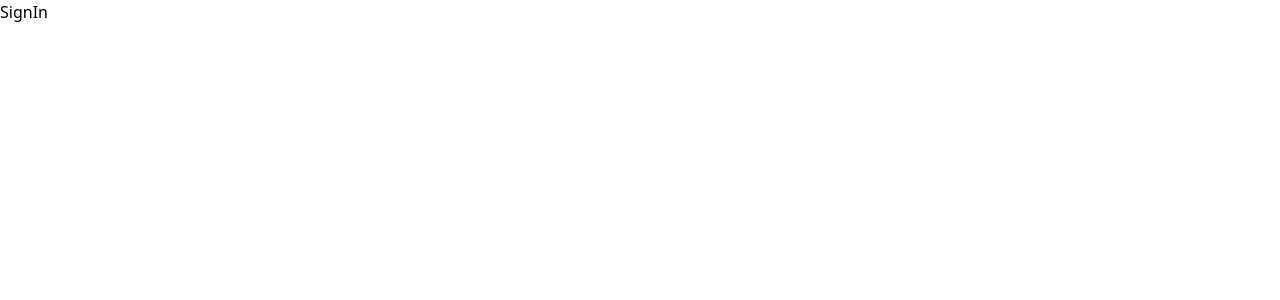
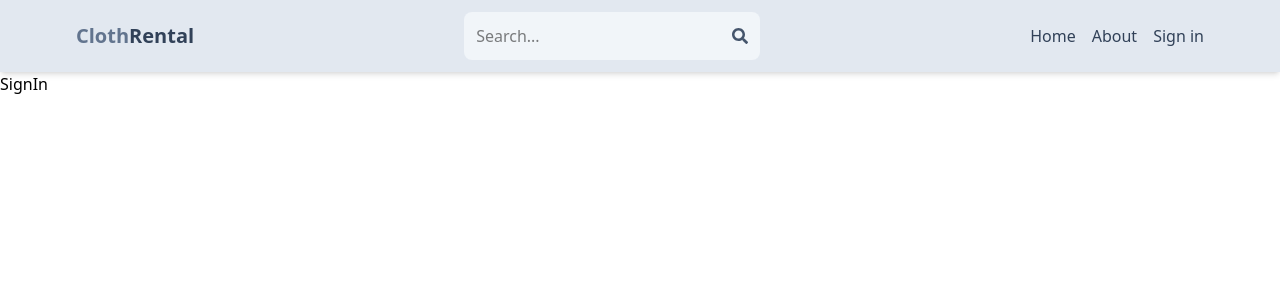
Before and after one commit to rana8aaskar/Cloth-renting, a React (Vite) app in the folder client/: page /sign-in in a window 1280 px wide. Shown: the top 300 px of the page. Built offline with nearby package versions, Linux system fonts and the light colour scheme.

Commit message:
add Header component with search functionality and navigation links

```diff
--- a/client/package.json
+++ b/client/package.json
@@ -13,6 +13,7 @@
     "@tailwindcss/vite": "^4.0.17",
     "react": "^19.0.0",
     "react-dom": "^19.0.0",
+    "react-icons": "^5.5.0",
     "react-router-dom": "^7.4.1",
     "tailwindcss": "^4.0.17"
   },
--- a/client/src/App.jsx
+++ b/client/src/App.jsx
@@ -5,9 +5,11 @@ import SignIn from './pages/SignIn'
 import Profile from './pages/Profile'
 import About from './pages/About'
 import SignUp from './pages/SignUp'
+import Header from './components/Header'
 function App() {
   return (
    <BrowserRouter>
+   <Header/>
    <Routes>
     <Route path='/' element= {<Home/>}/>
     <Route path='/sign-in' element= {<SignIn/>}/>
--- /dev/null
+++ b/client/src/components/Header.jsx
@@ -0,0 +1,68 @@
+import { FaSearch } from 'react-icons/fa';
+import { Link, useNavigate } from 'react-router-dom';
+import { useEffect, useState } from 'react';
+import React from 'react';
+
+export default function Header() {
+  const [searchTerm, setSearchTerm] = useState('');
+  const navigate = useNavigate();
+
+  const handleSubmit = (e) => {
+    e.preventDefault();
+    const urlParams = new URLSearchParams(window.location.search);
+    urlParams.set('searchTerm', searchTerm);
+    const searchQuery = urlParams.toString();
+    navigate(`/search?${searchQuery}`);
+  };
+
+  useEffect(() => {
+    const urlParams = new URLSearchParams(window.location.search);
+    const searchTermFromUrl = urlParams.get('searchTerm');
+    if (searchTermFromUrl) {
+      setSearchTerm(searchTermFromUrl);
+    }
+  }, []);
+
+  return (
+    <header className='bg-slate-200 shadow-md'>
+      <div className='flex justify-between items-center max-w-6xl mx-auto p-3'>
+        <Link to='/'>
+          <h1 className='font-bold text-sm sm:text-xl flex flex-wrap'>
+            <span className='text-slate-500'>Cloth</span>
+            <span className='text-slate-700'>Rental</span>
+          </h1>
+        </Link>
+        <form
+          onSubmit={handleSubmit}
+          className='bg-slate-100 p-3 rounded-lg flex items-center'
+        >
+          <input
+            type='text'
+            placeholder='Search...'
+            className='bg-transparent focus:outline-none w-24 sm:w-64'
+            value={searchTerm}
+            onChange={(e) => setSearchTerm(e.target.value)}
+          />
+          <button>
+            <FaSearch className='text-slate-600' />
+          </button>
+        </form>
+        <ul className='flex gap-4'>
+          <Link to='/'>
+            <li className='hidden sm:inline text-slate-700 hover:underline'>
+              Home
+            </li>
+          </Link>
+          <Link to='/about'>
+            <li className='hidden sm:inline text-slate-700 hover:underline'>
+              About
+            </li>
+          </Link>
+          <Link to='/signin'>
+            <li className='text-slate-700 hover:underline'> Sign in</li>
+          </Link>
+        </ul>
+      </div>
+    </header>
+  );
+}
```
Also changed, not shown: 1 other file (tests, documents, lock files or other folders).
